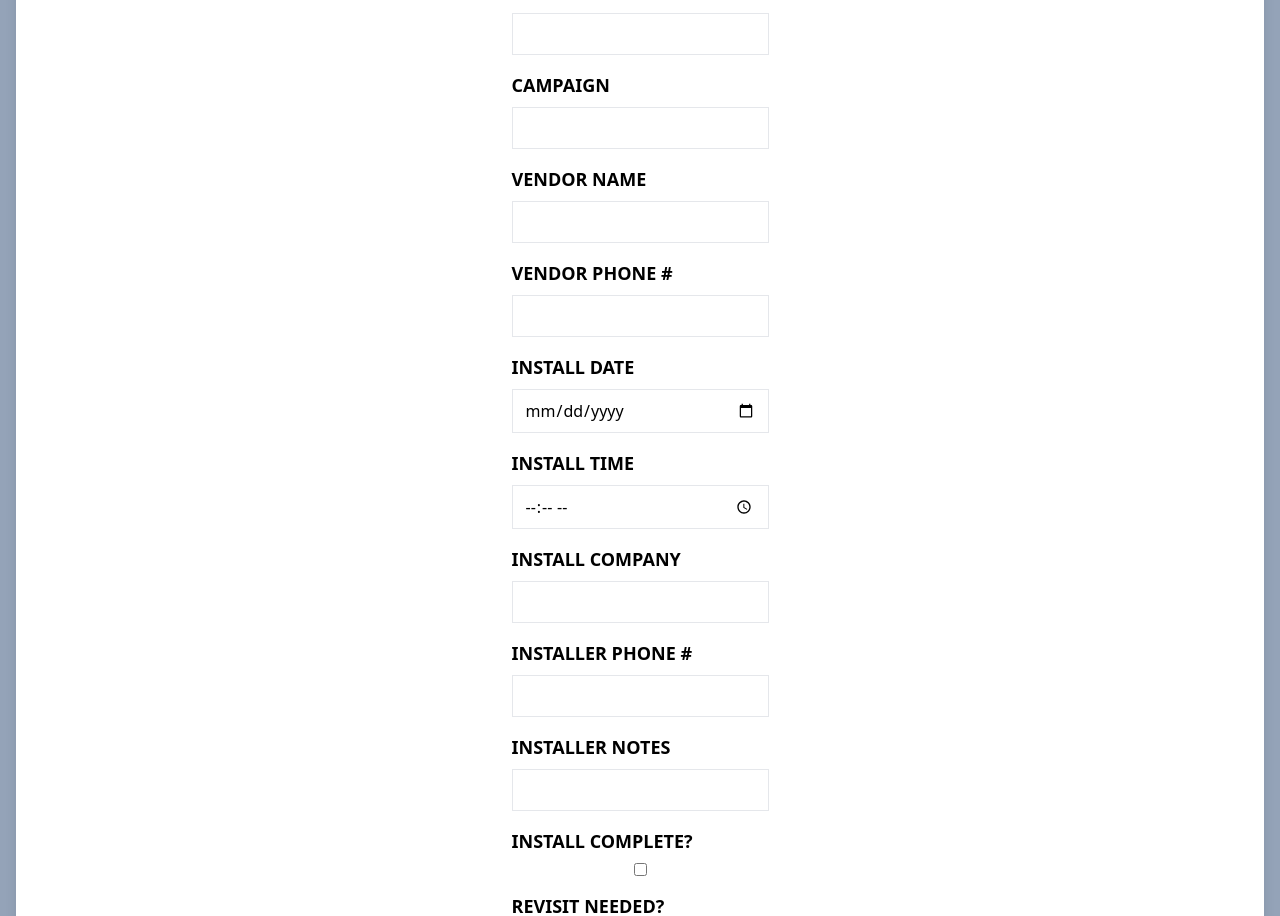
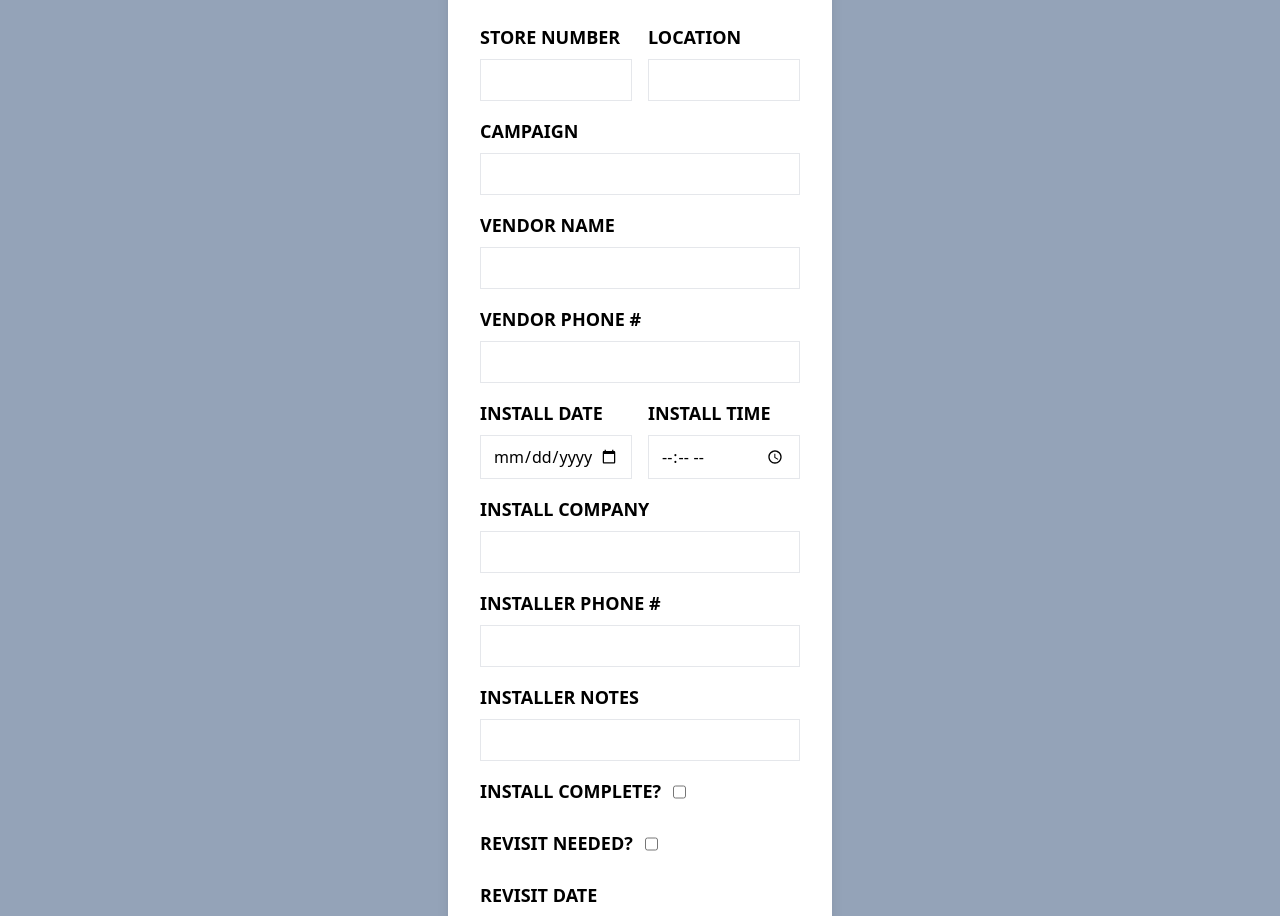
Before and after one commit to guyfarley/aspect-frontend, a Next.js app: page /create-install in a window 1280 px wide. Shown: the part 328-1244 px from the top of the page. Built offline with nearby package versions, Linux system fonts and the light colour scheme; a web font is replaced by a local one.

Commit message:
Form styling

```diff
--- a/pages/create-install.tsx
+++ b/pages/create-install.tsx
@@ -12,72 +12,76 @@ export default function CreateInstallForm() {
 
   return (
     <>
-      <Header />
-      {/* We pass the event to the handleSubmit() function on submit. */}
+      <div className="flex flex-col w-full items-center justify-center px-4 py-4  bg-slate-400">
+        <div className="flex items-center">
+          <h1 className="font-alata text-6xl md:text-7xl">Aspect</h1>
+        </div>
+        <div className="flex items-center">
+          <h3 className="py-2 text-xs md:text-sm">SEE YOUR MARKETING, DELIVERED</h3>
+        </div>
+      </div>
       <div className="flex items-center h-full w-full bg-slate-400 ">
         {/* <div> */}
-        <div className="flex flex-col items-center w-full bg-white rounded shadow-lg p-8 m-4">
+        <div className="flex flex-col items-center w-full bg-white rounded shadow-lg p-8 m-4 md:max-w-sm md:mx-auto">
           {/* <div className="w-full bg-white rounded shadow-lg p-8 m-4"> */}
           <h1 className="mb-6 mt-[100px]">Create A New Install</h1>
-          <form className="mb-6 mt-[15px]" onSubmit={handleSubmit}>
-
-            <div className="flex flex-col mb-4">
-              <label className="mb-2 uppercase font-bold text-lg text-grey-darkest" htmlFor="store_number">Store Number</label>
-              <input className="border py-2 px-3 text-grey-darkest" type="number" id="store_number" name="store_number" required />
+          <form className="mb-6 mt-[15px] md:flex md:flex-wrap md:justify-between" onSubmit={handleSubmit}>
+            <div className="flex flex-col mb-4 md:w-1/2">
+              <label className="mb-2 uppercase font-bold text-lg text-grey-darkest md:mr-2" htmlFor="store_number">Store Number</label>
+              <input className="border py-2 px-3 text-grey-darkest md:mr-2" type="number" id="store_number" name="store_number" required />
             </div>
-            <div className="flex flex-col mb-4">
-              <label className="mb-2 uppercase font-bold text-lg text-grey-darkest" htmlFor="location">Location</label>
-              <input className="border py-2 px-3 text-grey-darkest" type="text" id="location" name="location" required />
+            <div className="flex flex-col mb-4 md:w-1/2">
+              <label className="mb-2 uppercase font-bold text-lg text-grey-darkest md:ml-2" htmlFor="location">Location</label>
+              <input className="border py-2 px-3 text-grey-darkest md:ml-2" type="text" id="location" name="location" required />
             </div>
-            <div className="flex flex-col mb-4">
+            <div className="flex flex-col mb-4 md:w-full">
               <label className="mb-2 uppercase font-bold text-lg text-grey-darkest" htmlFor="campaign">Campaign</label>
               <input className="border py-2 px-3 text-grey-darkest" type="text" id="campaign" name="campaign" required />
             </div>
-            <div className="flex flex-col mb-4">
+            <div className="flex flex-col mb-4 md:w-full">
               <label className="mb-2 uppercase font-bold text-lg text-grey-darkest" htmlFor="vendor">Vendor Name</label>
               <input className="border py-2 px-3 text-grey-darkest" type="text" id="vendor" name="vendor" required />
             </div>
-            <div className="flex flex-col mb-4">
+            <div className="flex flex-col mb-4 md:w-full">
               <label className="mb-2 uppercase font-bold text-lg text-grey-darkest" htmlFor="vendor_phone">Vendor Phone #</label>
               <input className="border py-2 px-3 text-grey-darkest" type="tel" id="vendor_phone" name="vendor_phone" required />
             </div>
-            <div className="flex flex-col mb-4">
-              <label className="mb-2 uppercase font-bold text-lg text-grey-darkest" htmlFor="install_date">Install Date</label>
-              <input className="border py-2 px-3 text-grey-darkest" type="date" id="install_date" name="install_date" required />
+            <div className="flex flex-col mb-4 md:w-1/2">
+              <label className="mb-2 uppercase font-bold text-lg text-grey-darkest md:mr-2" htmlFor="install_date">Install Date</label>
+              <input className="border py-2 px-3 text-grey-darkest md:mr-2" type="date" id="install_date" name="install_date" required />
             </div>
-            <div className="flex flex-col mb-4">
-              <label className="mb-2 uppercase font-bold text-lg text-grey-darkest" htmlFor="install_time">Install Time</label>
-              <input className="border py-2 px-3 text-grey-darkest" type="time" id="install_time" name="install_time" required />
+            <div className="flex flex-col mb-4 md:w-1/2">
+              <label className="mb-2 uppercase font-bold text-lg text-grey-darkest md:ml-2" htmlFor="install_time">Install Time</label>
+              <input className="border py-2 px-3 text-grey-darkest md:ml-2" type="time" id="install_time" name="install_time" required />
             </div>
-            <div className="flex flex-col mb-4">
+            <div className="flex flex-col mb-4 md:w-full">
               <label className="mb-2 uppercase font-bold text-lg text-grey-darkest" htmlFor="installer">Install Company</label>
               <input className="border py-2 px-3 text-grey-darkest" type="text" id="installer" name="installer" required />
             </div>
-            <div className="flex flex-col mb-4">
+            <div className="flex flex-col mb-4 md:w-full">
               <label className="mb-2 uppercase font-bold text-lg text-grey-darkest" htmlFor="installer_phone">Installer Phone #</label>
               <input className="border py-2 px-3 text-grey-darkest" type="tel" id="installer_phone" name="installer_phone" required />
             </div>
-            <div className="flex flex-col mb-4">
+            <div className="flex flex-col mb-4 md:w-full">
               <label className="mb-2 uppercase font-bold text-lg text-grey-darkest" htmlFor="installer_notes">Installer Notes</label>
               <input className="border py-2 px-3 text-grey-darkest" type="text" id="installer_notes" name="installer_notes" required />
             </div>
-            <div className="flex flex-col mb-4">
+            <div className="flex mb-4 md:w-full">
               <label className="mb-2 uppercase font-bold text-lg text-grey-darkest" htmlFor="complete">Install Complete?</label>
-              <input className="border py-2 px-3 text-grey-darkest" type="checkbox" id="complete" name="complete" required />
+              <input className="border mb-[6px] ml-3 px-3 text-grey-darkest" type="checkbox" id="complete" name="complete" required />
             </div>
-            <div className="flex flex-col mb-4">
+            <div className="flex mb-4 md:w-full">
               <label className="mb-2 uppercase font-bold text-lg text-grey-darkest" htmlFor="revisit">Revisit Needed?</label>
-              <input className="border py-2 px-3 text-grey-darkest" type="checkbox" id="revisit" name="revisit" required />
+              <input className="border mb-[6px] ml-3 px-3 text-grey-darkest" type="checkbox" id="revisit" name="revisit" required />
             </div>
-            <div className="flex flex-col mb-4">
-              <label className="mb-2 uppercase font-bold text-lg text-grey-darkest" htmlFor="revisit_date">Revisit Date</label>
-              <input className="border py-2 px-3 text-grey-darkest" type="date" id="revisit_date" name="revisit_date" required />
+            <div className="flex flex-col mb-4 md:w-1/2">
+              <label className="mb-2 uppercase font-bold text-lg text-grey-darkest md:mr-2" htmlFor="revisit_date">Revisit Date</label>
+              <input className="border py-2 px-3 text-grey-darkest md:mr-2" type="date" id="revisit_date" name="revisit_date" required />
             </div>
-            <div className="flex flex-col mb-4">
+            <div className="flex flex-col mb-4 md:w-full">
               <label className="mb-2 uppercase font-bold text-lg text-grey-darkest" htmlFor="pm_notes">PM Notes</label>
               <input className="border py-2 px-3 text-grey-darkest" type="text" id="pm_notes" name="pm_notes" required />
             </div>
-
             <button className="block bg-slate-600 hover:bg-slate-400 text-white uppercase text-lg mx-auto p-4 rounded" type="submit">Submit</button>
           </form>
         </div>
```
Also changed, not shown: components/Header.tsx (+0 -18 lines).
